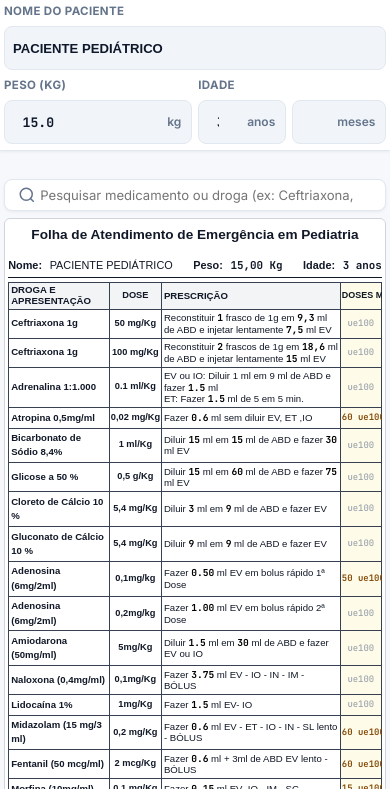
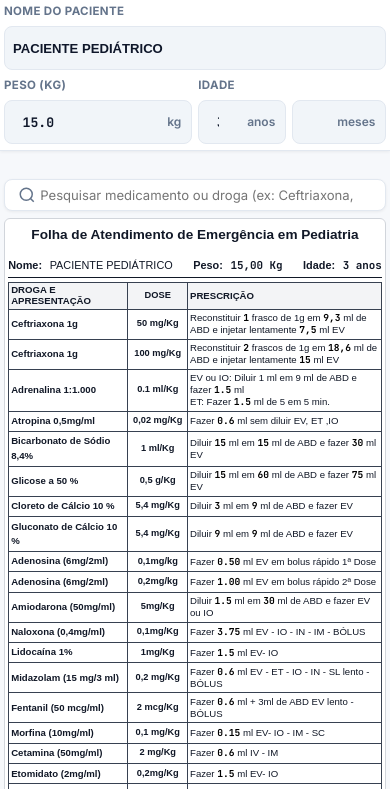
Before and after one commit to devmediciner/ped, a plain HTML site: page index.html in a window 390 px wide. Shown: the part 55-844 px from the top of the page. Drawn offline with Linux system fonts and the light colour scheme.

Commit message:
refactor: remover coluna Doses menores 1ml e otimizar largura das 3 colunas restantes

```diff
--- a/app.js
+++ b/app.js
@@ -924,7 +924,7 @@ function renderOfficialTable(peso) {
         if (drug.section === 'continuo') {
           html += `
             <tr class="table-section-row">
-              <td colspan="4" class="td-section-title">DROGAS PARA INFUSÃO CONTÍNUA</td>
+              <td colspan="3" class="td-section-title">DROGAS PARA INFUSÃO CONTÍNUA</td>
             </tr>
           `;
         }
@@ -933,7 +933,6 @@ function renderOfficialTable(peso) {
 
       matchingRows.forEach(subRow => {
         totalVisible++;
-        const ueDisplay = subRow.ue ? `<span class="ue-val">${subRow.ue}</span>` : '<span class="ue-empty">ue100</span>';
         let drugTitle = `<strong>${drug.name}</strong>`;
         if (drug.subType) {
           drugTitle += ` <span class="sub-tag">${drug.subType}</span>`;
@@ -943,7 +942,6 @@ function renderOfficialTable(peso) {
             <td class="td-drug" data-label="Droga">${drugTitle}</td>
             <td class="td-dose" data-label="Dose">${subRow.dose}</td>
             <td class="td-presc" data-label="Prescrição">${subRow.presc}</td>
-            <td class="td-ue ${subRow.ue ? '' : 'ue-empty'}" data-label="Doses < 1ml">${ueDisplay}</td>
           </tr>
         `;
       });
@@ -959,7 +957,7 @@ function renderOfficialTable(peso) {
         if (drug.section === 'continuo') {
           html += `
             <tr class="table-section-row">
-              <td colspan="4" class="td-section-title">DROGAS PARA INFUSÃO CONTÍNUA</td>
+              <td colspan="3" class="td-section-title">DROGAS PARA INFUSÃO CONTÍNUA</td>
             </tr>
           `;
         }
@@ -967,8 +965,6 @@ function renderOfficialTable(peso) {
       }
 
       totalVisible++;
-      const ueDisplay = calc.ue100 ? `<span class="ue-val">${calc.ue100} ue100</span>` : '<span class="ue-empty">ue100</span>';
-
       let drugTitle = `<strong>${drug.name}</strong>`;
       if (drug.subType) {
         drugTitle += ` <span class="sub-tag">${drug.subType}</span>`;
@@ -979,7 +975,6 @@ function renderOfficialTable(peso) {
           <td class="td-drug" data-label="Droga">${drugTitle}</td>
           <td class="td-dose" data-label="Dose">${doseText}</td>
           <td class="td-presc" data-label="Prescrição">${calc.prescricaoHtml}</td>
-          <td class="td-ue ${calc.ue100 ? '' : 'ue-empty'}" data-label="Doses < 1ml">${ueDisplay}</td>
         </tr>
       `;
     }
@@ -988,7 +983,7 @@ function renderOfficialTable(peso) {
   if (totalVisible === 0) {
     html = `
       <tr>
-        <td colspan="4" style="text-align: center; padding: 2rem 1rem; color: #6b7280; font-size: 0.95rem;">
+        <td colspan="3" style="text-align: center; padding: 2rem 1rem; color: #6b7280; font-size: 0.95rem;">
           Nenhum medicamento encontrado para "<strong>${AppState.searchQuery}</strong>".
         </td>
       </tr>
--- a/index.html
+++ b/index.html
@@ -141,10 +141,9 @@
               <table class="sheet-table">
                 <thead>
                   <tr>
-                    <th style="width: 28%;">DROGA E APRESENTAÇÃO</th>
-                    <th style="width: 14%;">DOSE</th>
-                    <th style="width: 48%;">PRESCRIÇÃO</th>
-                    <th style="width: 10%;">Doses menores 1ml</th>
+                    <th style="width: 32%;">DROGA E APRESENTAÇÃO</th>
+                    <th style="width: 16%;">DOSE</th>
+                    <th style="width: 52%;">PRESCRIÇÃO</th>
                   </tr>
                 </thead>
                 <tbody id="officialTableBody">
--- a/styles.css
+++ b/styles.css
@@ -580,19 +580,6 @@ body.theme-dark .search-box input:focus {
   color: #000000;
 }
 
-.td-ue {
-  text-align: center;
-  font-weight: 800;
-  font-family: var(--font-mono);
-  white-space: nowrap;
-  background-color: #fefce8;
-}
-
-.ue-empty {
-  color: #9ca3af;
-  font-weight: normal;
-}
-
 /* Equipamentos */
 .sheet-equip-wrapper {
   margin-top: 0.45rem;
@@ -1112,10 +1099,10 @@ body.theme-dark .badge-shock {
     line-height: 1.1;
   }
 
-  /* Distribuição das 4 colunas na horizontal do celular */
+  /* Distribuição das 3 colunas na horizontal do celular */
   .sheet-table th:nth-child(1),
   .sheet-table td.td-drug {
-    width: 27% !important;
+    width: 32% !important;
     font-size: 0.64rem;
     font-weight: 700;
     color: #111827;
@@ -1128,7 +1115,7 @@ body.theme-dark .badge-shock {
   .sheet-table th:nth-child(2),
   .sheet-table td.td-dose {
     display: table-cell !important;
-    width: 14% !important;
+    width: 16% !important;
     font-size: 0.62rem;
     font-weight: 700;
     text-align: center;
@@ -1139,38 +1126,12 @@ body.theme-dark .badge-shock {
 
   .sheet-table th:nth-child(3),
   .sheet-table td.td-presc {
-    width: 48% !important;
+    width: 52% !important;
     font-size: 0.64rem;
-    line-height: 1.2;
+    line-height: 1.25;
     text-align: left;
     color: #111827;
     padding: 2.5px 2px !important;
-  }
-
-  .sheet-table th:nth-child(4),
-  .sheet-table td.td-ue {
-    display: table-cell !important;
-    width: 11% !important;
-    font-size: 0.6rem;
-    font-weight: 800;
-    text-align: center;
-    white-space: nowrap;
-    padding: 2.5px 1px !important;
-    background-color: #fefce8;
-  }
-
-  .sheet-table td.td-ue.ue-empty,
-  .sheet-table td.td-ue:empty {
-    display: table-cell !important;
-    color: #9ca3af;
-  }
-
-  .sheet-table td.td-ue .ue-val {
-    display: inline;
-    background: transparent;
-    color: #854d0e;
-    font-weight: 800;
-    padding: 0;
   }
 
   /* Tag de dose embutida no mobile: OCULTAR pois a coluna DOSE já está visível */
@@ -1317,11 +1278,6 @@ body.theme-dark .badge-shock {
     font-size: 0.6rem;
   }
 
-  .sheet-table th:nth-child(4),
-  .sheet-table td.td-ue {
-    font-size: 0.56rem;
-  }
-
   .sheet-equip-table th,
   .sheet-equip-table td {
     font-size: 0.48rem;
@@ -1478,10 +1434,10 @@ body.theme-dark .badge-shock {
     padding: 3px 2px !important;
   }
 
-  /* Colunas no formato desktop */
+  /* Colunas no formato de impressão (3 Colunas) */
   .sheet-table th:nth-child(1),
   .sheet-table td.td-drug {
-    width: 28% !important;
+    width: 32% !important;
     text-align: left !important;
     font-weight: 700 !important;
     border-bottom: 1px solid black !important;
@@ -1491,7 +1447,7 @@ body.theme-dark .badge-shock {
   .sheet-table th:nth-child(2),
   .sheet-table td.td-dose {
     display: table-cell !important;
-    width: 14% !important;
+    width: 16% !important;
     text-align: center !important;
     font-weight: 700 !important;
     white-space: nowrap !important;
@@ -1501,33 +1457,11 @@ body.theme-dark .badge-shock {
 
   .sheet-table th:nth-child(3),
   .sheet-table td.td-presc {
-    width: 48% !important;
+    width: 52% !important;
     text-align: left !important;
     font-size: 7.5pt !important;
     line-height: 1.25 !important;
     margin: 0 !important;
-  }
-
-  .sheet-table th:nth-child(4),
-  .sheet-table td.td-ue {
-    width: 10% !important;
-    text-align: center !important;
-    font-weight: 700 !important;
-    white-space: nowrap !important;
-    background: transparent !important;
-  }
-
-  .sheet-table td.td-ue.ue-empty,
-  .sheet-table td.td-ue:empty {
-    display: table-cell !important;
-  }
-
-  .sheet-table td.td-ue .ue-val {
-    display: inline !important;
-    background: transparent !important;
-    color: black !important;
-    padding: 0 !important;
-    font-size: 7.2pt !important;
   }
 
   /* Esconder tag de dose do mobile ao imprimir */
```
Also changed, not shown: 1 other file.
